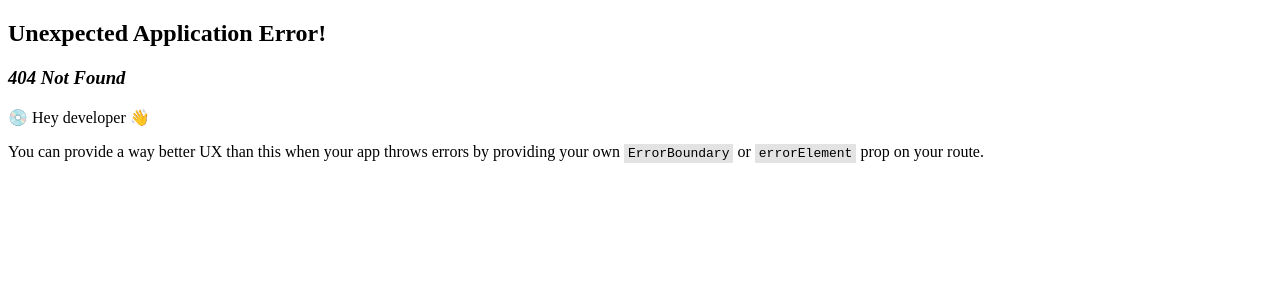
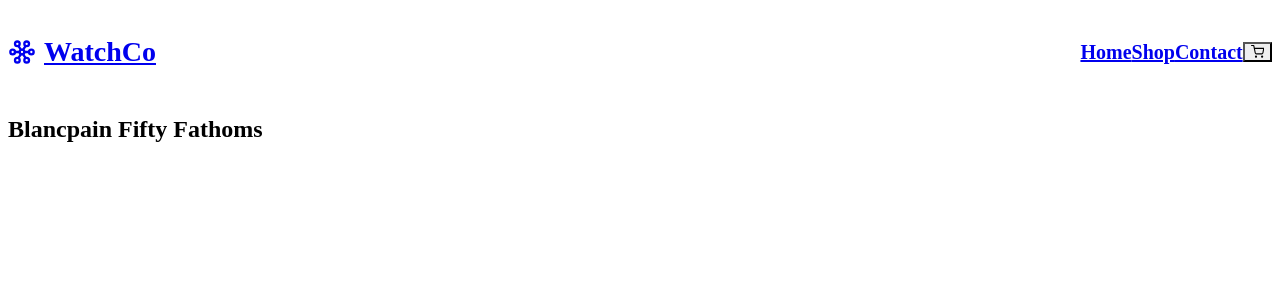
Before and after one commit to blancpain/shopping-cart, a React (Vite) app: page /shop/1 in a window 1280 px wide. Before the commit this address had no page. Shown: the top 300 px of the page. Built offline with nearby package versions, Linux system fonts and the light colour scheme; the HTML template or start-up script is replaced by a standard one.

Commit message:
Add Shop layout and WatchDetails page using route params with and id

```diff
--- /dev/null
+++ b/src/layouts/ShopLayout.jsx
@@ -0,0 +1,16 @@
+import { Fade, Grid } from '@chakra-ui/react';
+import { Outlet } from 'react-router-dom';
+
+export default function ShopLayout() {
+  return (
+    // we don't need to pass anything to the "in" prop as this is not a toggle element/component
+    <Fade in>
+      <Grid
+        templateRows={{ base: 'repeat(16, 1fr)', md: 'auto' }}
+        templateColumns={{ base: 'auto', md: 'repeat(7, 1fr)' }}
+      >
+        <Outlet />
+      </Grid>
+    </Fade>
+  );
+}
--- a/src/pages/Shop.jsx
+++ b/src/pages/Shop.jsx
@@ -2,10 +2,8 @@
 import { useState, useEffect } from 'react';
 import { useLoaderData } from 'react-router-dom';
 import {
-  Fade,
   ScaleFade,
   SimpleGrid,
-  Grid,
   GridItem,
   Flex,
   Heading,
@@ -30,12 +28,7 @@ export default function Shop() {
   }, [priceSliderValue, watches.data]);
 
   return (
-    // we don't need to pass anything to the "in" prop as this is not a toggle element/component
-    <Fade in>
-      <Grid
-        templateRows={{ base: 'repeat(16, 1fr)', md: 'auto' }}
-        templateColumns={{ base: 'auto', md: 'repeat(7, 1fr)' }}
-      >
+    <>
       <GridItem
         as="aside"
         colSpan={{ base: 'auto', md: '1' }}
@@ -95,11 +88,7 @@ export default function Shop() {
         </Flex>
       </GridItem>
 
-        <GridItem
-          as="main"
-          colSpan={{ base: 'auto', md: '6' }}
-          rowSpan={{ base: '15', md: 'auto' }}
-        >
+      <GridItem as="main" colSpan={{ base: 'auto', md: '6' }} rowSpan={{ base: '15', md: 'auto' }}>
         <SimpleGrid p="20px" spacing={15} minChildWidth="300px">
           {watches.data &&
             selectedWatches.map((watch) => (
@@ -109,8 +98,7 @@ export default function Shop() {
             ))}
         </SimpleGrid>
       </GridItem>
-      </Grid>
-    </Fade>
+    </>
   );
 }
 
--- /dev/null
+++ b/src/pages/WatchDetails.jsx
@@ -0,0 +1,16 @@
+import { useParams, useLoaderData } from 'react-router-dom';
+import data from '../data/db.json';
+
+export default function WatchDetails() {
+  const { id } = useParams();
+  const fullWatchData = useLoaderData();
+  const selectedWatch = fullWatchData.data.find((watch) => watch.id === Number(id));
+
+  return (
+    <div>
+      <h2>{selectedWatch.model}</h2>
+    </div>
+  );
+}
+
+export const fullDetailsWatchLoader = () => data;
--- a/src/routes/routesConfig.jsx
+++ b/src/routes/routesConfig.jsx
@@ -1,15 +1,24 @@
 import { Route } from 'react-router-dom';
+
+// layouts
+import RootLayout from '../layouts/RootLayout';
+import ShopLayout from '../layouts/ShopLayout';
+
+// pages
+import Shop, { watchLoader } from '../pages/Shop';
 import Home from '../pages/Home';
-import Shop, { watchLoader } from '../pages/Shop';
 import Contact from '../pages/Contact';
-import RootLayout from '../layouts/RootLayout';
+import WatchDetails, { fullDetailsWatchLoader } from '../pages/WatchDetails';
 
 export default function routesConfig() {
   return (
     <Route path="/" element={<RootLayout />}>
       <Route index element={<Home />} />
-      <Route path="/shop" element={<Shop />} loader={watchLoader} />
-      <Route path="/contact" element={<Contact />} />
+      <Route path="shop" element={<ShopLayout />}>
+        <Route index element={<Shop />} loader={watchLoader} />
+        <Route path=":id" element={<WatchDetails />} loader={fullDetailsWatchLoader} />
+      </Route>
+      <Route path="contact" element={<Contact />} />
     </Route>
   );
 }
```
Lines whose indentation alone changed are shown as unchanged.
